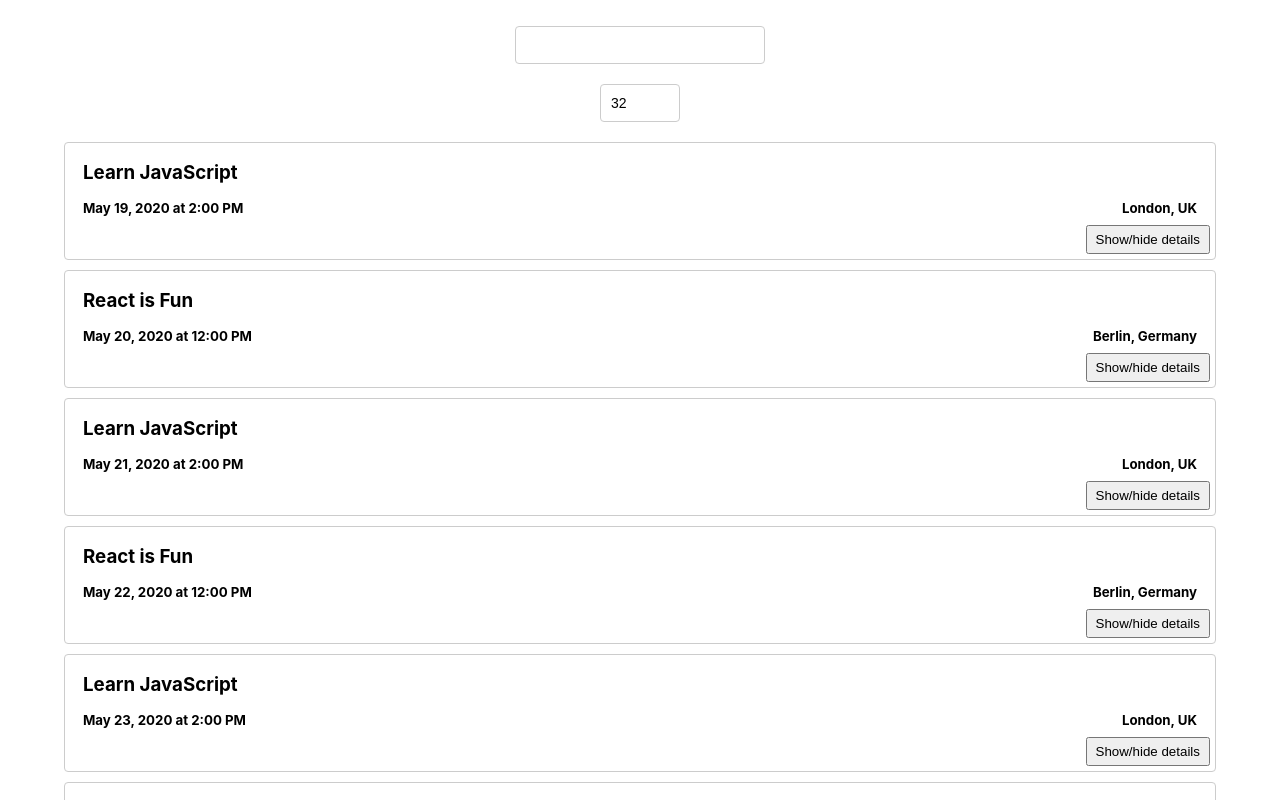
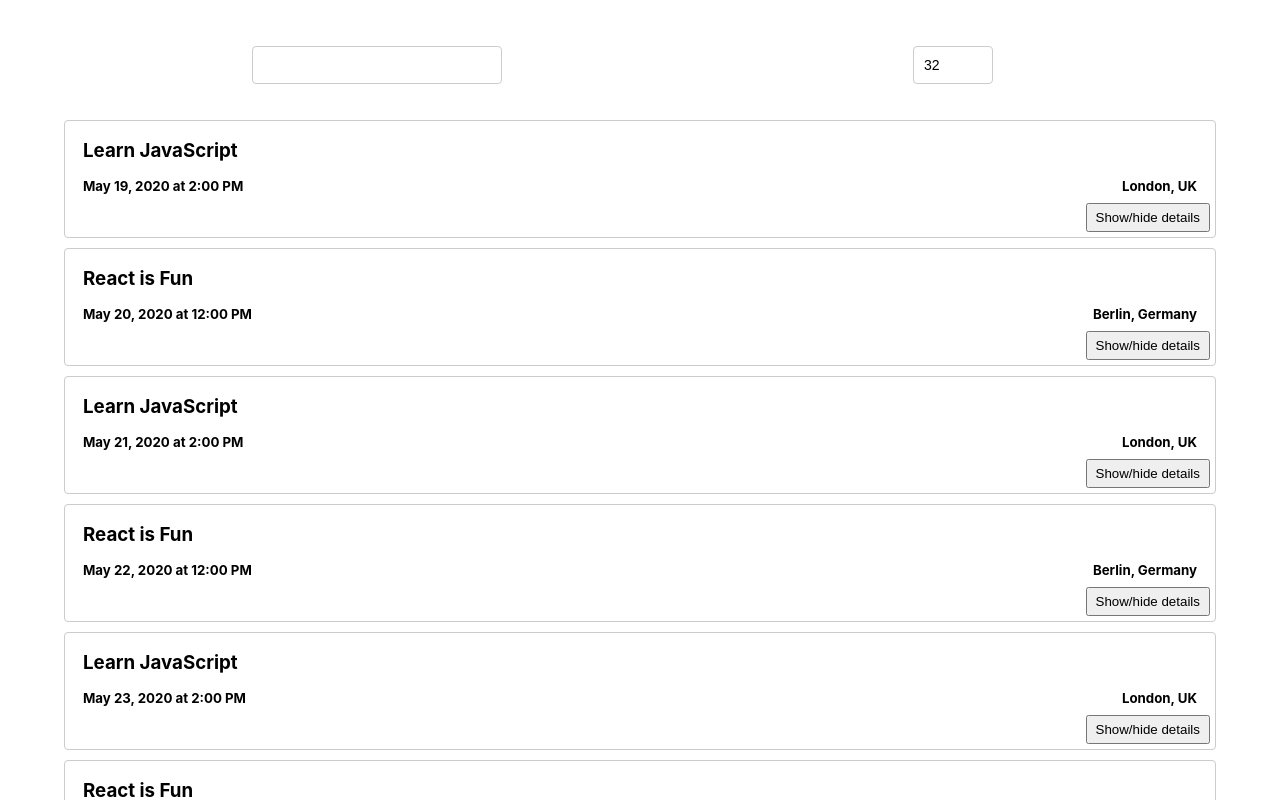
Before and after one commit to Nick-Dalby/Meet-App, a React (Create React App) app: page / in a window 1280 px wide. Shown: the top 800 px of the page. Built offline with nearby package versions, Linux system fonts and the light colour scheme.

Commit message:
filtering the events using numberOfEvents state

```diff
--- a/src/App.jsx
+++ b/src/App.jsx
@@ -26,7 +26,7 @@ export class App extends Component {
         location === 'all'
           ? events
           : events.filter((event) => event.location === location)
-      this.setState({ events: locationEvents.slice(0, this.state.numberOfEvents) })
+      this.setState({ events: locationEvents })
     })
   }
 
@@ -46,11 +46,14 @@ export class App extends Component {
   render() {
     return (
       <div className="App">
+        <div className='search-number-inputs'>
+
         <CitySearch
           locations={this.state.locations}
           updateEvents={this.updateEvents}
-        />
+          />
         <NumberOfEvents numberOfEvents={this.state.numberOfEvents} handleEventNumberChange={this.handleEventNumberChange}/>
+          </div>
         <EventList events={this.state.events.slice(0, this.state.numberOfEvents)}/>
       </div>
     )
```
